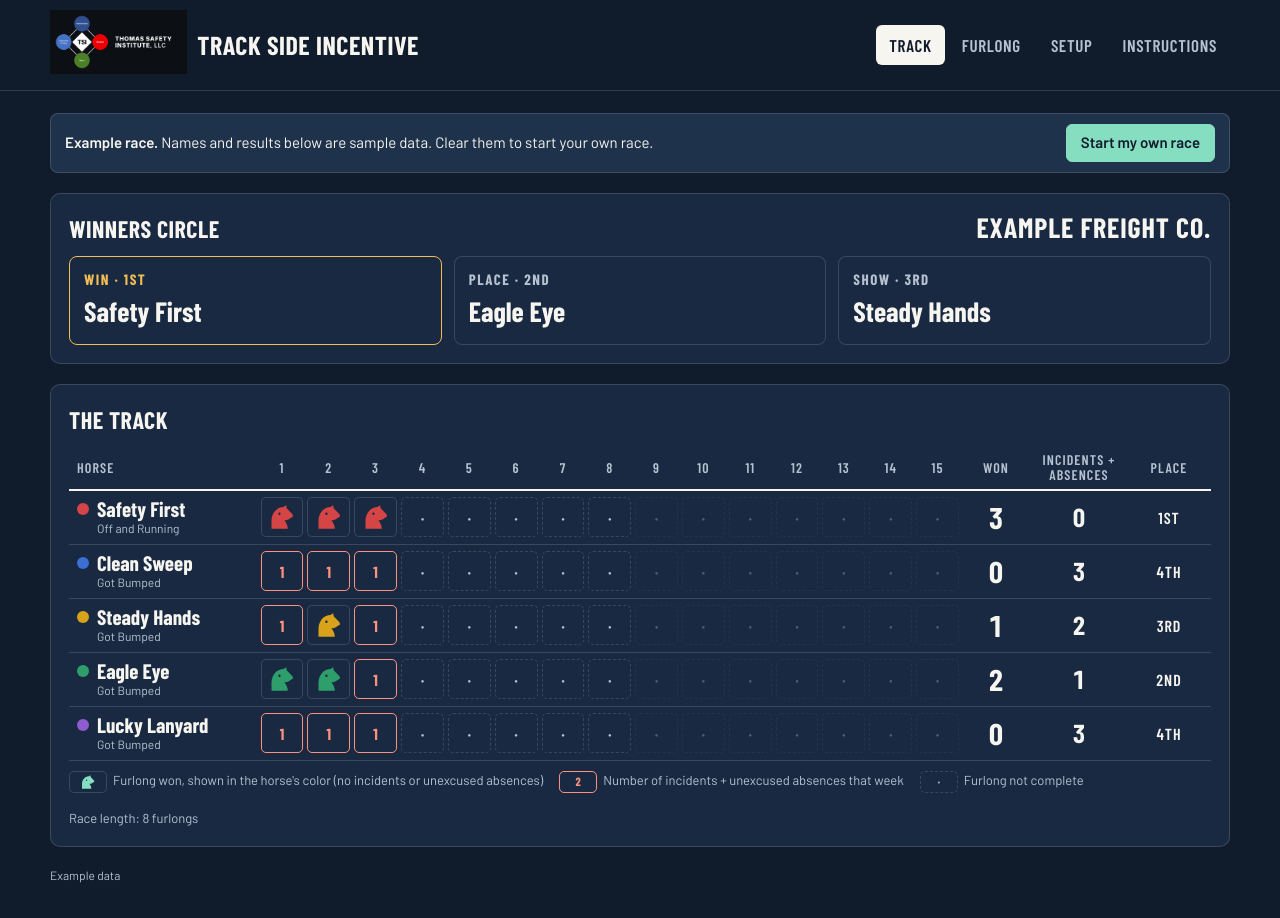
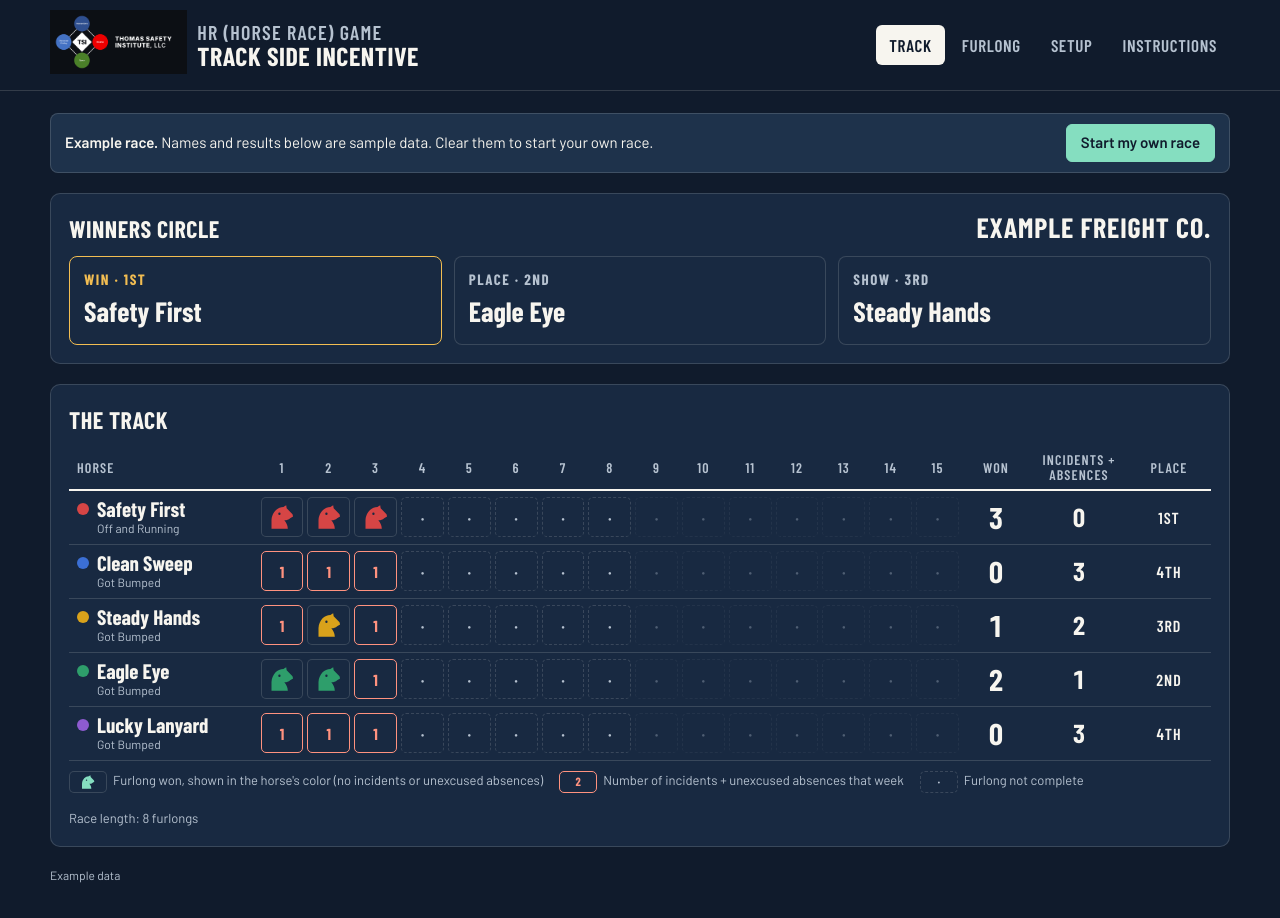
Before and after one commit to BruceTho/Thomas-Safety, a plain HTML site: page Trackside/Trackside.html in a window 1280 px wide. Drawn offline with nearby package versions, Linux system fonts and the light colour scheme.

Commit message:
Added HR Game Link to TS site

```diff
--- a/Trackside/Trackside.html
+++ b/Trackside/Trackside.html
@@ -29,6 +29,7 @@ body::before{content:"";position:fixed;inset:0 0 auto;height:env(safe-area-inset
 .brand img{height:64px;width:auto;filter:var(--logo-filter)}
 .brand h1{font-size:26px;line-height:1;text-transform:uppercase}
 .brand small{display:block;color:var(--muted);font-family:var(--display);font-weight:600;font-size:20px;line-height:1.1;letter-spacing:.06em;text-transform:uppercase}
+.brand small a{color:inherit;text-decoration:none}
 nav{display:flex;gap:4px;margin-left:auto;flex-wrap:wrap}
 nav button{background:none;border:1px solid transparent;border-radius:6px;padding:7px 12px;font-family:var(--display);font-weight:600;font-size:17px;letter-spacing:.04em;text-transform:uppercase;color:var(--muted)}
 nav button[aria-selected="true"]{background:var(--ink);color:var(--bg)}
@@ -123,7 +124,7 @@ textarea{width:100%;min-height:90px;padding:8px;border:1px solid var(--line);bor
 </style>
 
 <header class="top"><div class="bar">
-  <div class="brand"><a href="../index.html#top" aria-label="Thomas Safety Institute home"><img alt="Thomas Safety Institute, LLC logo" src="../Images/thomas-safety-logo.png"></a><div><h1>Track Side Incentive</h1></div></div>
+  <div class="brand"><a href="../index.html#top" aria-label="Thomas Safety Institute home"><img alt="Thomas Safety Institute, LLC logo" src="../Images/thomas-safety-logo.png"></a><div><small><a href="HRGame.html">HR (Horse Race) Game</a></small><h1>Track Side Incentive</h1></div></div>
   <nav role="tablist" aria-label="Sections" id="nav"></nav>
 </div></header>
 <div class="wrap"><main id="main"></main></div>
```
